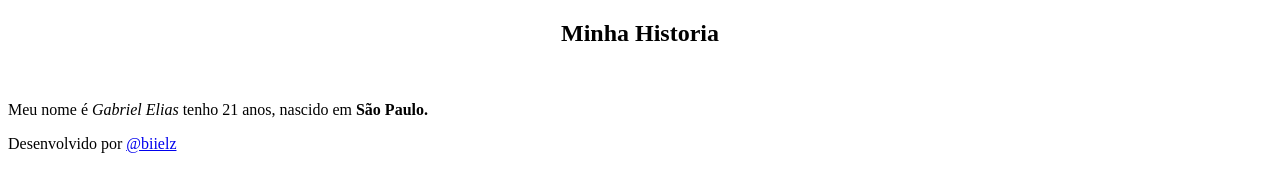
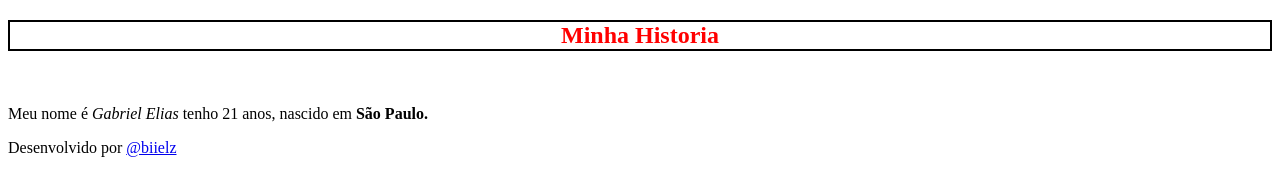
Before and after one commit to Biielzz7/FULLSTACK-2024., a plain HTML site: page index.html in a window 1280 px wide. Drawn offline with Linux system fonts and the light colour scheme.

Commit message:
feat: adicionar cor ao titulo

```diff
--- a/index.html
+++ b/index.html
@@ -12,7 +12,7 @@
     <main>
         <Section id="teste">
             <div>
-                <h1 align="center"><strong>Minha Historia</strong></h1>
+                <h1 align="center" style="color:  red; border:  2px solid black;"><strong>Minha Historia</strong></h1>
                 <br>
                 <p>
                     Meu nome é <i>Gabriel Elias</i> tenho 21 anos, nascido em <strong>São Paulo.</strong>
```
